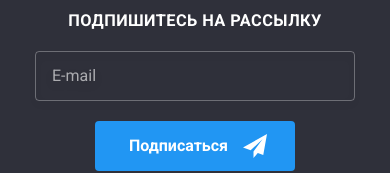
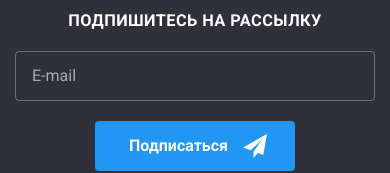
Before and after one commit to Kapral-Yrii/goit-markup-hw-08, a plain HTML site: page index.html in a window 390 px wide. Shown: the part 4748-4921 px from the top of the page. Drawn offline with nearby package versions, Linux system fonts and the light colour scheme.

Commit message:
form label change

```diff
--- a/index.html
+++ b/index.html
@@ -364,7 +364,7 @@
             <div class="footer__widget-block">
                 <h3 class="title footer__title">Подпишитесь на рассылку</h3>
                 <form class="form" name="subscribe_form">
-                    <label>
+                    <label class="form__label">
                         <input class="form__user-mail"
                             type="email"
                             name="footer_user_mail"
--- a/sass/components/_form.scss
+++ b/sass/components/_form.scss
@@ -13,6 +13,11 @@
   @media screen and (min-width: 1200px) {
     justify-content: space-between;
   }
+}
+.form__label {
+  display: flex;
+  justify-content: center;
+  width: 100%;
 }
 .form__user-mail {
   display: block;
@@ -40,9 +45,6 @@
     border: 1px solid var(--accent-color);
   }
 
-  @media screen and (min-width: 320px) and (max-width: 479.98px) {
-    width: 320px;
-  }
   @media screen and (min-width: 480px) and (max-width: 1199px) {
     width: 450px;
   }
```
Also changed, not shown: css/styles.css, css/styles.min.css, 2 other files.
